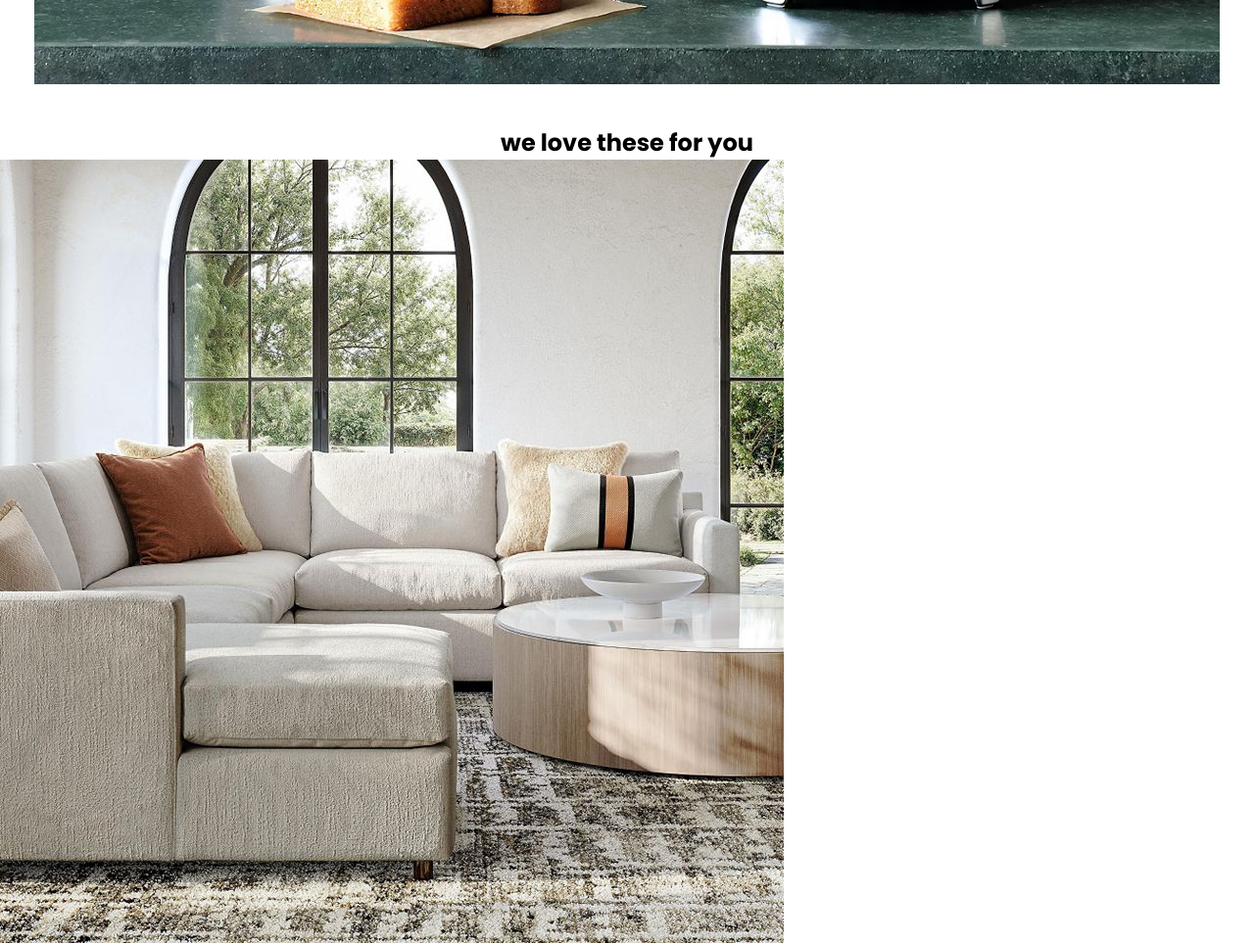
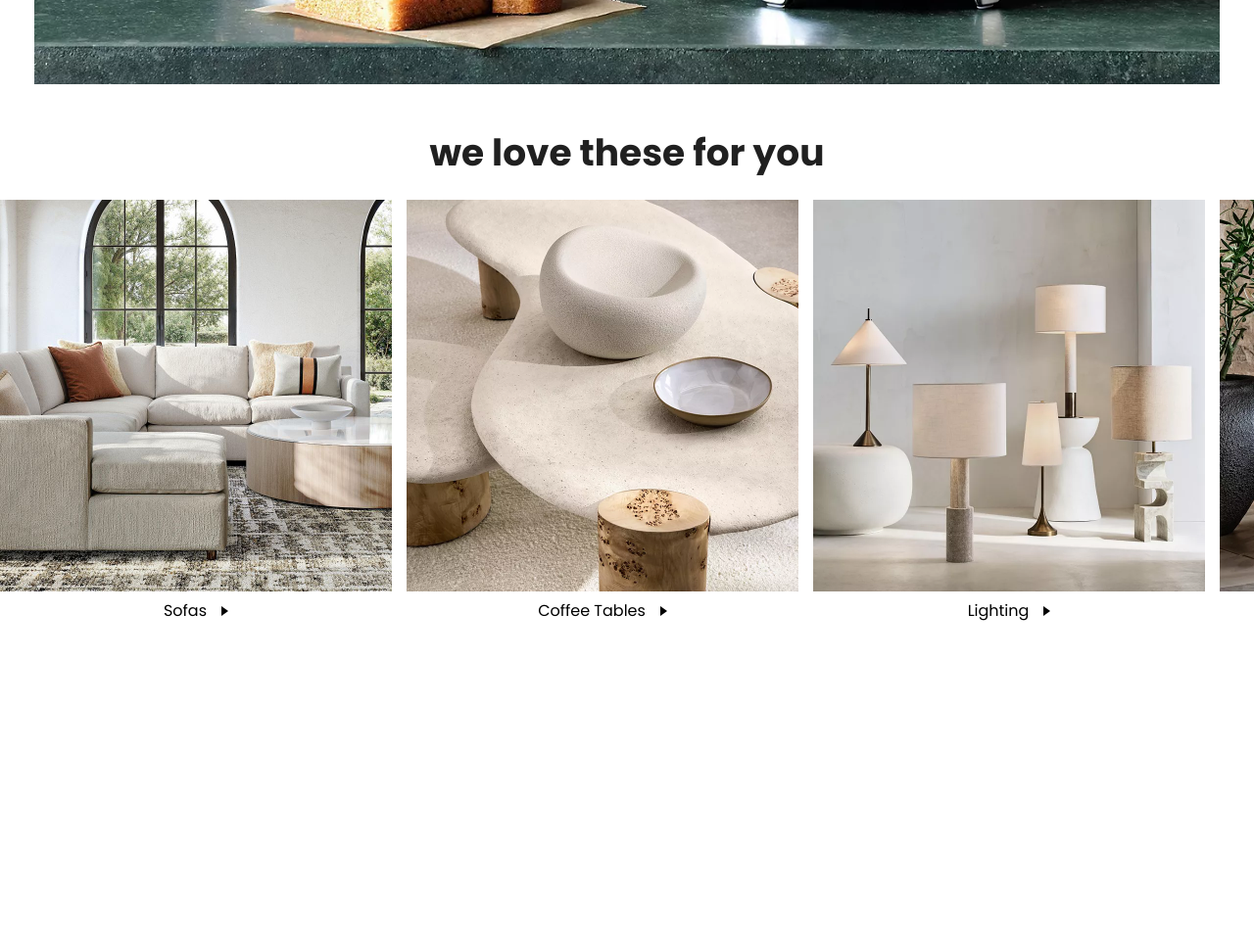
Before and after one commit to Rahmat-Ali-15/CozyNest, a plain HTML site: page HTML/index.html in a window 1280 px wide. Shown: the part 3020-3983 px from the top of the page at 98% size. After the commit the page ends 3656 px from the top, so only its background shows below. Drawn offline with Linux system fonts and the light colour scheme; a web font is replaced by a local one.

Commit message:
Updated styke'

```diff
--- a/CSS/style.css
+++ b/CSS/style.css
@@ -679,7 +679,7 @@ main {
   width: 2px;
   background-color: #fff;
 }
-.arrow {
+.arrow, .small-arrow {
   display: inline-block;
   width: 0;
   height: 0;
@@ -687,6 +687,9 @@ main {
   border-top: 5px solid transparent;
   border-bottom: 5px solid transparent;
   border-left: 7px solid #ffffff;
+}
+.small-arrow{
+  border-left: 7px solid black;
 }
 /* banner end */
 
@@ -1019,9 +1022,35 @@ main {
 /* hero-card part start */
 .hero-card-container{
   width: 100%;
+  display: flex;
+  flex-direction: column;
+  justify-content: center;
+  align-items: center;
 }
 .hero-card-head{
+  font-size: 25px;
+  font-weight: 450;
+  color: #202020;
   text-align: center;
+  margin-bottom: 20px;
+}
+.hero-card-content{
+  width: 100%;
+  display: flex;
+  gap: 15px;
+  overflow: hidden;
+}
+.heroCard-items{
+  width: 100%;
+}
+.heroCard-items>div>div{
+  display: flex;
+  justify-content: center;
+  align-items: center;
+  gap: 10px;
+}
+.heroCard-items>div>img{
+  width: 400px;
 }
 /* hero-card part start */
 
```
